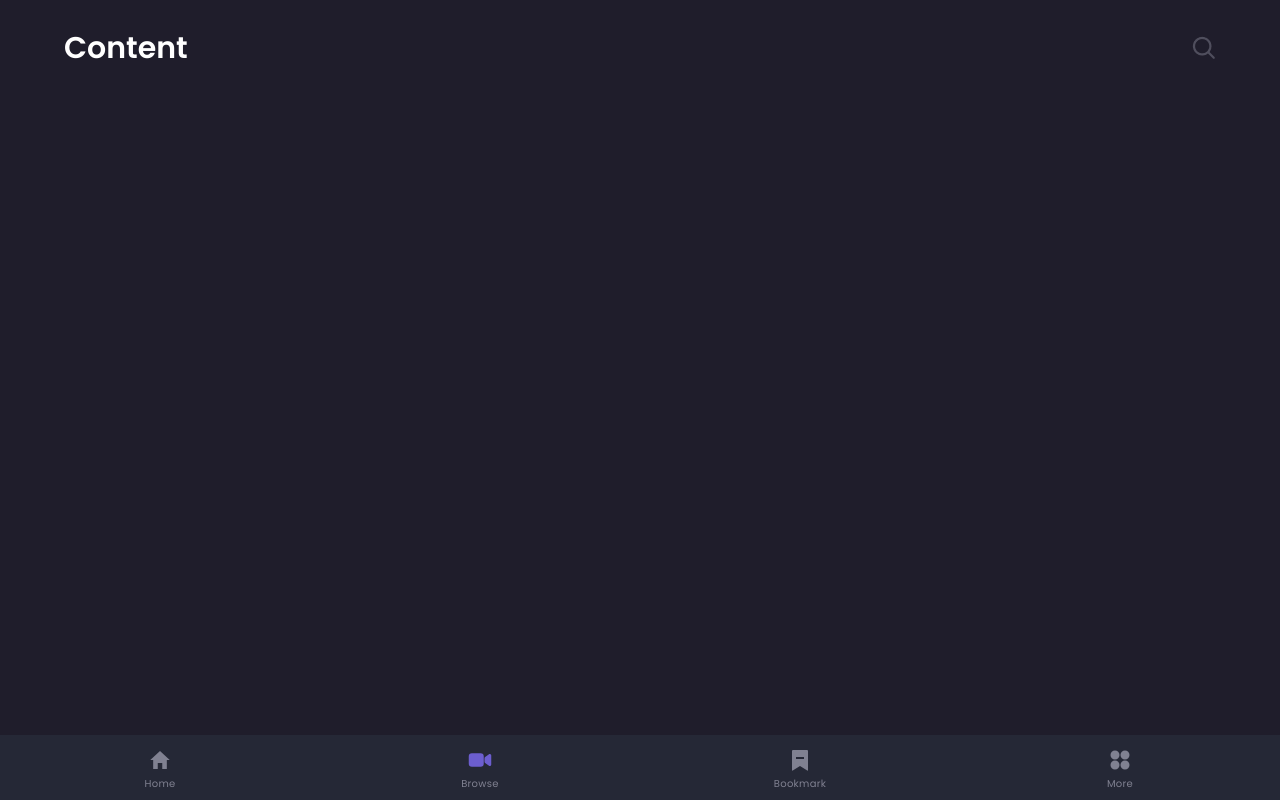
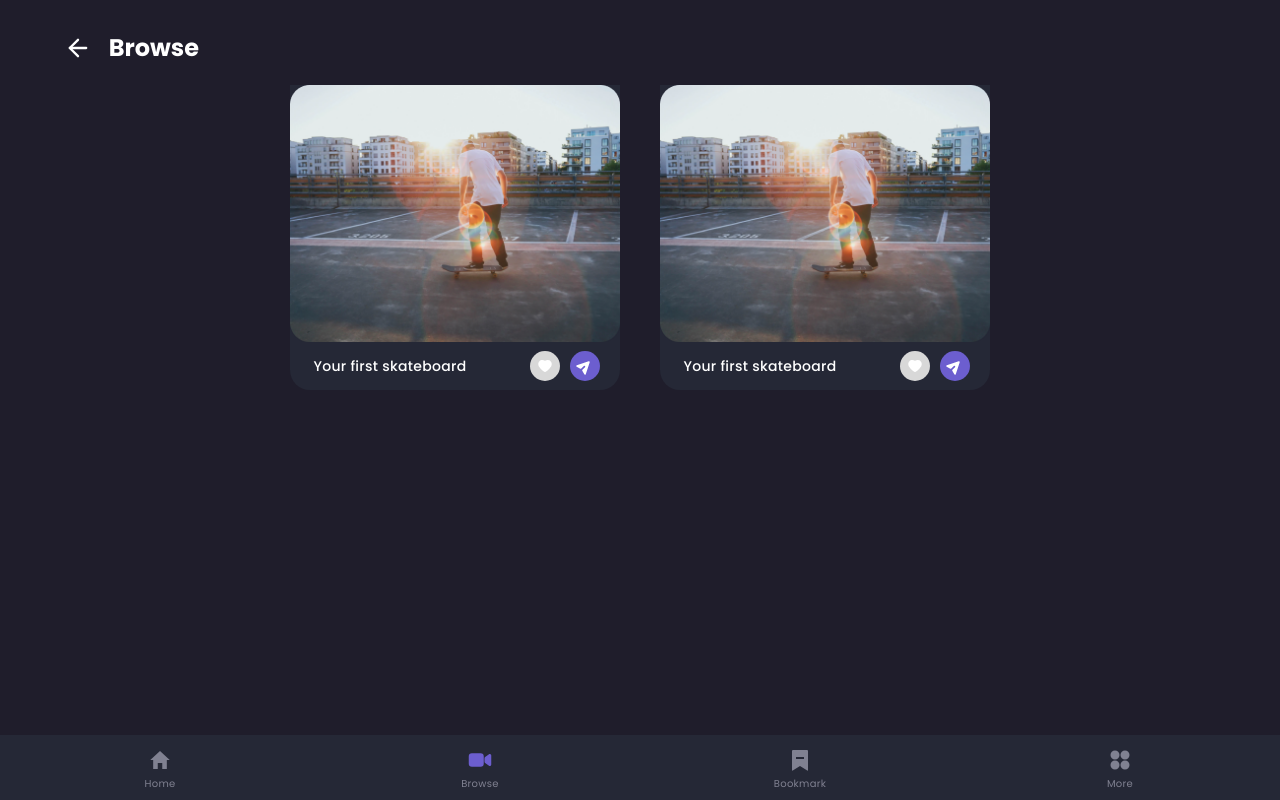
Before and after one commit to AkshitGuptaIITR/Skateboard-video-Streaming-Flam, a React (Create React App) app: page / in a window 1280 px wide. Both pictures are taken after a click on the element "Browse". Built offline with nearby package versions, Linux system fonts and the light colour scheme.

Commit message:
browse files additon and bug fix

```diff
--- a/src/App.js
+++ b/src/App.js
@@ -1,19 +1,19 @@
 import Footer from "./components/Footer";
 import Header from "./components/Header";
 import Home from "./components/home/Home";
-import { BrowserRouter as Router, Route } from "react-router-dom";
+import { BrowserRouter as Router, Route, Switch } from "react-router-dom";
 import Browse from "./components/browse/Browse";
 
 function App() {
   return (
     <Router>
       <Header />
-      <Route exact path="/">
-        <Home />
-      </Route>
-      <Route exact path="/browse">
-        <Browse />
-      </Route>
+      <Switch>
+        <Route exact path="/">
+          <Home />
+        </Route>
+        <Route exact path="/browse" render={() => <Browse />} />
+      </Switch>
       <Footer />
     </Router>
   );
--- /dev/null
+++ b/src/Styles/browse.module.css
@@ -0,0 +1,73 @@
+.structure {
+  width: 100%;
+  overflow-x: scroll;
+  align-items: center;
+  justify-content: center;
+  overflow-y: scroll;
+  display: flex;
+  height: 100%;
+  margin-bottom: 80px;
+  flex-wrap: wrap;
+  flex-direction: row;
+}
+
+.container {
+  margin: 20px;
+  width: 330px;
+  height: 305px;
+  display: flex;
+  align-items: center;
+  flex-direction: column;
+}
+
+.container>img {
+  background-color: #252836;
+  width: 330px;
+  height: 260px;
+}
+
+.container>div {
+  background-color: #252836;
+  width: 330px;
+  height: 50px;
+  display: flex;
+  flex-direction: row;
+  align-items: center;
+  border-radius: 0px 0px 20px 20px;
+}
+
+.container>div>h1 {
+  display: flex;
+  align-items: center;
+  justify-content: center;
+  font-style: normal;
+  width: 200px;
+  margin-right: 40px;
+  font-weight: 500;
+  font-size: 14px;
+  line-height: 22px;
+  letter-spacing: 0.3px;
+}
+
+.container>div>div {
+  display: flex;
+  justify-content: flex-end;
+  width: 30px;
+  height: 30px;
+  align-items: center;
+  justify-content: center;
+  background-color: #D8D8D8;
+  border-radius: 50%;
+}
+
+.container>div>p {
+  margin-left: 10px;
+  display: flex;
+  justify-content: center;
+  width: 30px;
+  height: 30px;
+  align-items: center;
+  background-color: #6C5ECF;
+  border-radius: 50%;
+  transform: rotateZ(45deg);
+}
--- a/src/Styles/header.module.css
+++ b/src/Styles/header.module.css
@@ -22,3 +22,16 @@
   width: 24px;
   height: 24px;
 }
+
+.icon {
+  width: 28px;
+  height: 28px;
+}
+
+.header>div {
+  width: 135px;
+  display: flex;
+  justify-content: space-between;
+  flex-direction: row;
+  align-items: center;
+}
--- a/src/components/Header.js
+++ b/src/components/Header.js
@@ -1,12 +1,40 @@
-import React from "react";
+import React, { useEffect } from "react";
 import style from "../Styles/header.module.css";
 import searchIcon from "../assests/Images/searchIcon.png";
+import { useSelector } from "react-redux";
+import { FiArrowLeft } from "react-icons/fi";
+import { useHistory } from "react-router-dom";
+import { useDispatch } from "react-redux";
 
 const Header = () => {
+  const selectionIndex = useSelector((state) => state.selectionIndex);
+  const history = useHistory();
+  const dispatch = useDispatch();
+
+  const handleBack = () => {
+    dispatch({type: 'initialState'})
+    history.push("/")
+  }
+
+  useEffect(() => {
+    handleBack();
+  }, []);
+
   return (
     <div className={style.header}>
-      <h2>Content</h2>
-      <img src={searchIcon} alt="" />
+      {selectionIndex === 0 ? (
+        <>
+          <h2>Content</h2>
+          <img src={searchIcon} alt="" />
+        </>
+      ) : selectionIndex === 1 ? (
+        <>
+          <div>
+            <FiArrowLeft className={style.icon} onClick={handleBack} />
+            <h2>Browse</h2>
+          </div>
+        </>
+      ) : null}
     </div>
   );
 };
--- a/src/components/browse/Browse.js
+++ b/src/components/browse/Browse.js
@@ -1,11 +1,43 @@
-import React from 'react'
+import React from "react";
+import pic from "../../assests/Images/feed image.png";
+import style from "../../Styles/browse.module.css";
+import { AiFillHeart } from "react-icons/ai";
+import { HiPaperAirplane } from "react-icons/hi";
 
 const Browse = () => {
+  const feed = [
+    {
+      title: "Your first skateboard",
+      image: pic,
+    },
+    {
+      title: "Your first skateboard",
+      image: pic,
+    },
+  ];
+
   return (
-    <div>
+    <>
+      <div className={style.structure}>
+        {feed.map((data, idx) => {
+          return (
+            <div key={idx} className={style.container}>
+              <img src={data.image} alt="" />
+              <div>
+                <h1>{data.title}</h1>
+                <div>
+                  <AiFillHeart className={style.icon} />
+                </div>
+                <p>
+                  <HiPaperAirplane className={style.icon} />
+                </p>
+              </div>
+            </div>
+          );
+        })}
+      </div>
+    </>
+  );
+};
 
-    </div>
-  )
-}
-
-export default Browse
+export default Browse;
--- a/src/store/index.js
+++ b/src/store/index.js
@@ -8,6 +8,9 @@ const reducer = (state = initialState, action) => {
       selectionIndex: action.index
     }
   }
+  if(action.type === 'initialState'){
+    return initialState;
+  }
   return state;
 }
 
```
Also changed, not shown: src/assests/Images/feed image.png (added).
